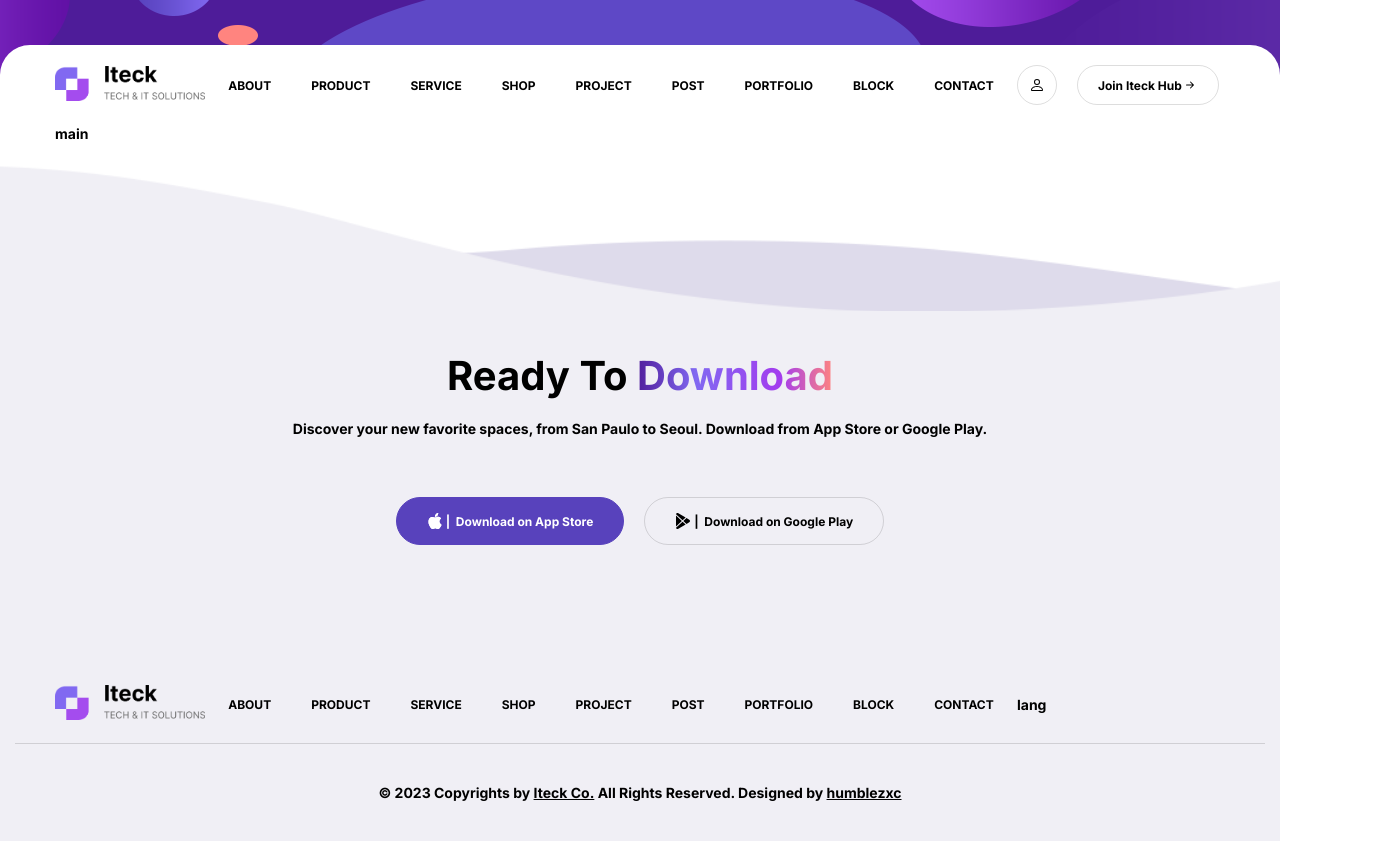
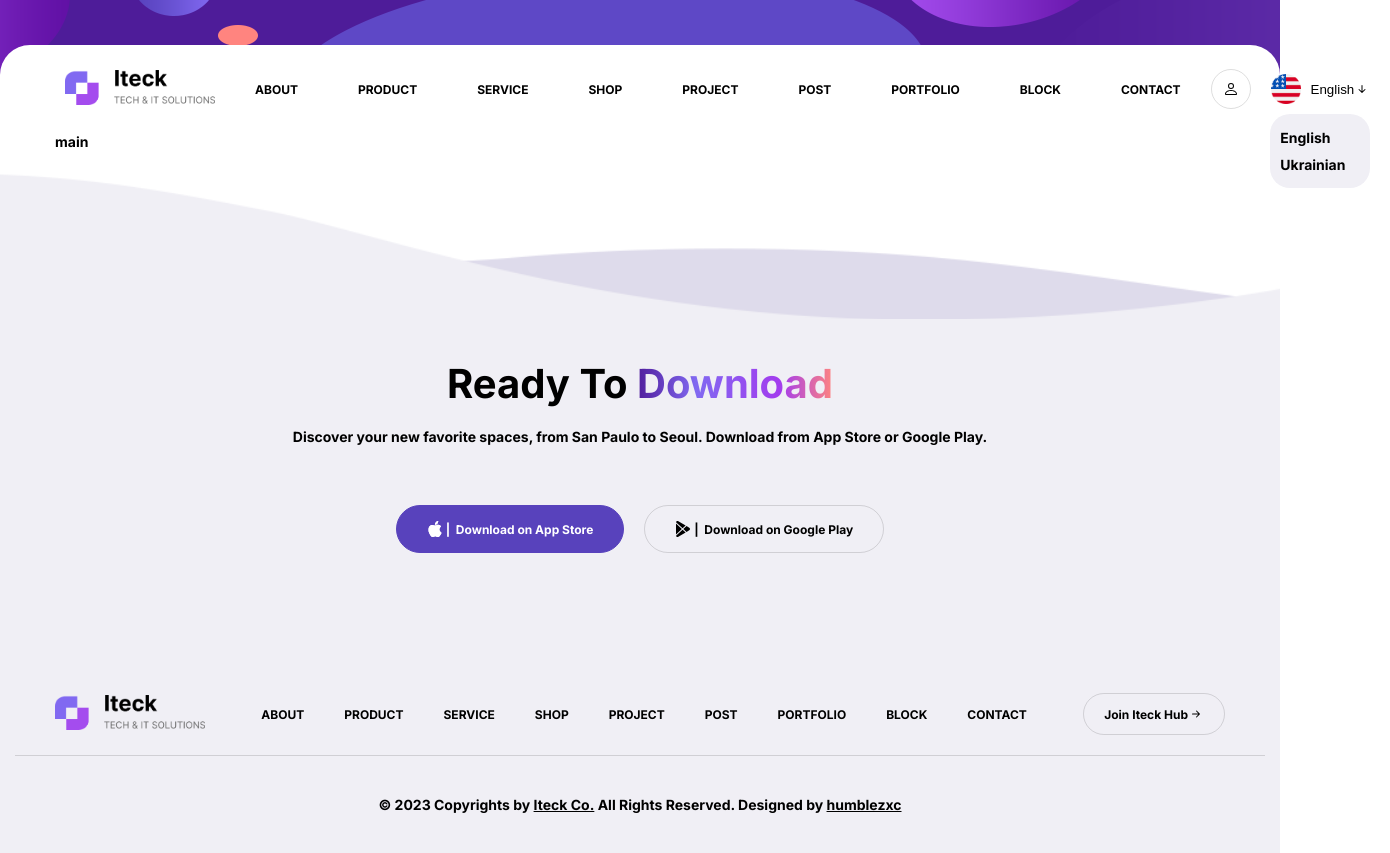
Before and after one commit to humblezxc/iteck-project, a website built with Vite: page index.html in a window 1280 px wide. Shown: the whole page, 1390 px wide, since content can reach past the window. Built offline with nearby package versions, Linux system fonts and the light colour scheme.

Commit message:
Created langs option

```diff
--- a/index.html
+++ b/index.html
@@ -33,13 +33,17 @@
                     <path d="M8 8a3 3 0 1 0 0-6 3 3 0 0 0 0 6Zm2-3a2 2 0 1 1-4 0 2 2 0 0 1 4 0Zm4 8c0 1-1 1-1 1H3s-1 0-1-1 1-4 6-4 6 3 6 4Zm-1-.004c-.001-.246-.154-.986-.832-1.664C11.516 10.68 10.289 10 8 10c-2.29 0-3.516.68-4.168 1.332-.678.678-.83 1.418-.832 1.664h10Z"/>
                 </svg>
             </button>
-            <button class="button">Join Iteck Hub
-                <svg xmlns="http://www.w3.org/2000/svg" width="16" height="16" fill="currentColor"
-                     class="bi bi-arrow-right-short" viewBox="0 0 16 16">
-                    <path fill-rule="evenodd"
-                          d="M4 8a.5.5 0 0 1 .5-.5h5.793L8.146 5.354a.5.5 0 1 1 .708-.708l3 3a.5.5 0 0 1 0 .708l-3 3a.5.5 0 0 1-.708-.708L10.293 8.5H4.5A.5.5 0 0 1 4 8z"/>
+            <button class="header__lang">
+                <img src="assets/images/english.png" alt="English language">
+                English
+                <svg xmlns="http://www.w3.org/2000/svg" width="16" height="16" fill="currentColor" class="bi bi-arrow-down-short" viewBox="0 0 16 16">
+                    <path fill-rule="evenodd" d="M8 4a.5.5 0 0 1 .5.5v5.793l2.146-2.147a.5.5 0 0 1 .708.708l-3 3a.5.5 0 0 1-.708 0l-3-3a.5.5 0 1 1 .708-.708L7.5 10.293V4.5A.5.5 0 0 1 8 4z"/>
                 </svg>
             </button>
+            <div class="header__langs">
+                <a href="#">English</a>
+                <a href="#">Ukrainian</a>
+            </div>
         </div>
     </div>
 </header>
@@ -91,13 +95,18 @@
                     <li><a class="link" href="./pages/contact/index.html">Contact</a></li>
                 </ul>
             </nav>
-            <div class="footer__language">
-                lang
-            </div>
+            <a href="./pages/contact/index.html" class="button">Join Iteck Hub
+                <svg xmlns="http://www.w3.org/2000/svg" width="16" height="16" fill="currentColor"
+                     class="bi bi-arrow-right-short" viewBox="0 0 16 16">
+                    <path fill-rule="evenodd"
+                          d="M4 8a.5.5 0 0 1 .5-.5h5.793L8.146 5.354a.5.5 0 1 1 .708-.708l3 3a.5.5 0 0 1 0 .708l-3 3a.5.5 0 0 1-.708-.708L10.293 8.5H4.5A.5.5 0 0 1 4 8z"/>
+                </svg>
+            </a>
         </div>
         <div class="footer__bottom">
-            © 2023 Copyrights by <a href="#" class="link link_decoration">Iteck Co.</a> All Rights Reserved. Designed by <a
-                href="https://github.com/humblezxc" target="_blank" class="link link_decoration">humblezxc</a>
+            © 2023 Copyrights by <a href="#" class="link link_decoration">Iteck Co.</a> All Rights Reserved. Designed by
+            <a
+                    href="https://github.com/humblezxc" target="_blank" class="link link_decoration">humblezxc</a>
         </div>
     </div>
 </footer>
--- a/style.scss
+++ b/style.scss
@@ -20,12 +20,14 @@ body, ul, li, p, h1, h2, h3, h4, h5, h6, button {
 
 a {
   text-decoration: none;
+  color: var(--black-color);
 }
 
 button {
   background-color: transparent;
   border: none;
   outline: none;
+  color: var(--black-color);
 }
 
 li {
--- a/styles/header.scss
+++ b/styles/header.scss
@@ -25,9 +25,48 @@ header {
   }
 
   .header__buttons {
+    position: relative;
     width: 208px;
     display: flex;
+    align-items: center;
     gap: var(--gap);
+  }
+
+  .header__lang {
+    --lang-width: 30px;
+
+    display: flex;
+    align-items: center;
+    cursor: pointer;
+
+    img {
+      height: var(--lang-width);
+      width: var(--lang-width);
+      padding-right: 10px;
+    }
+  }
+  .header__langs {
+    position: absolute;
+    top: 45px;
+    right: 0;
+
+    display: flex;
+    flex-direction:  column;
+    align-items: flex-start;
+
+    width: 100px;
+    background-color: var(--creame-color);
+    padding: 10px 0;
+    border-radius: 20px;
+  }
+  a {
+    width: 100%;
+    padding: 5px 10px;
+
+    &:hover {
+      background-color: var(--white-color);
+    }
+
   }
 }
 
```
Also changed, not shown: assets/images/english.png (added).
